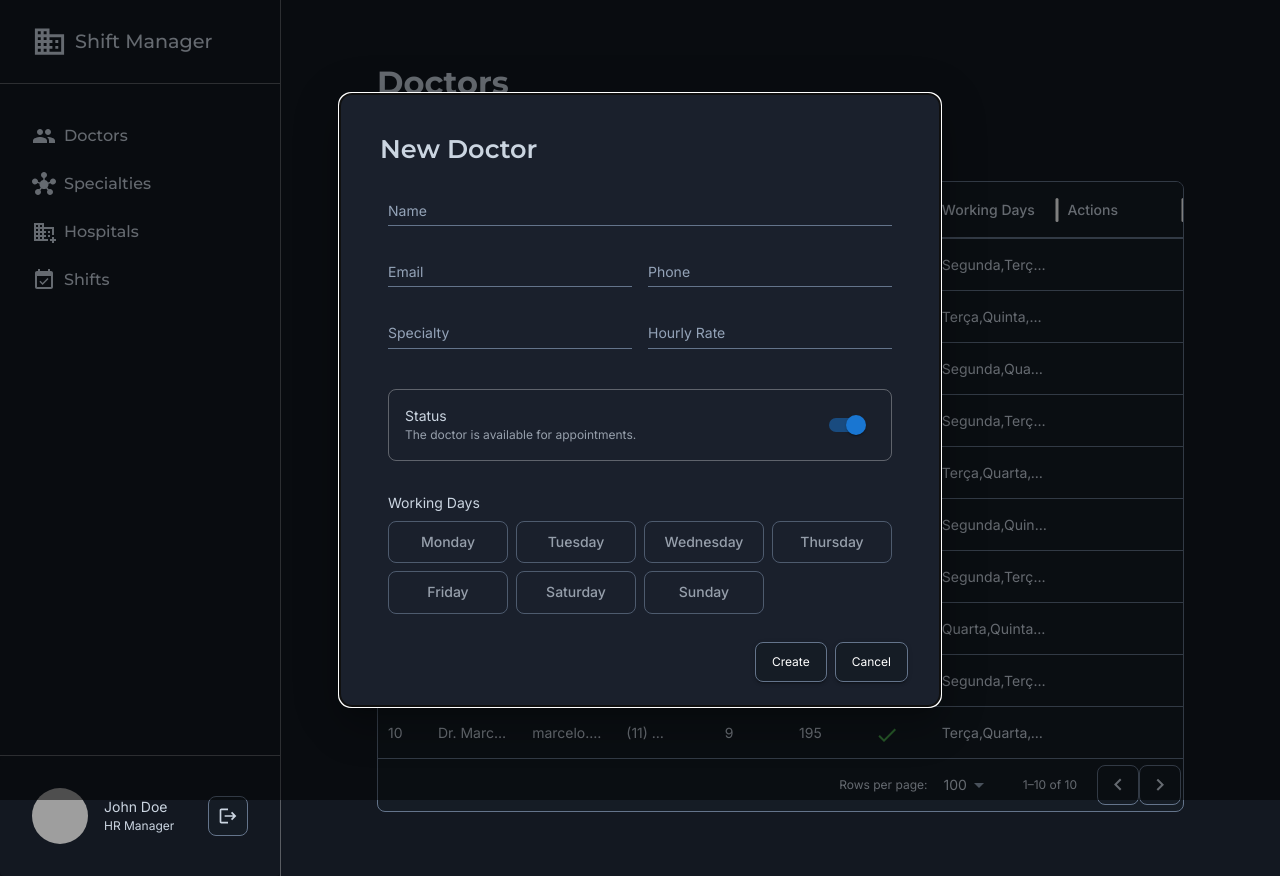
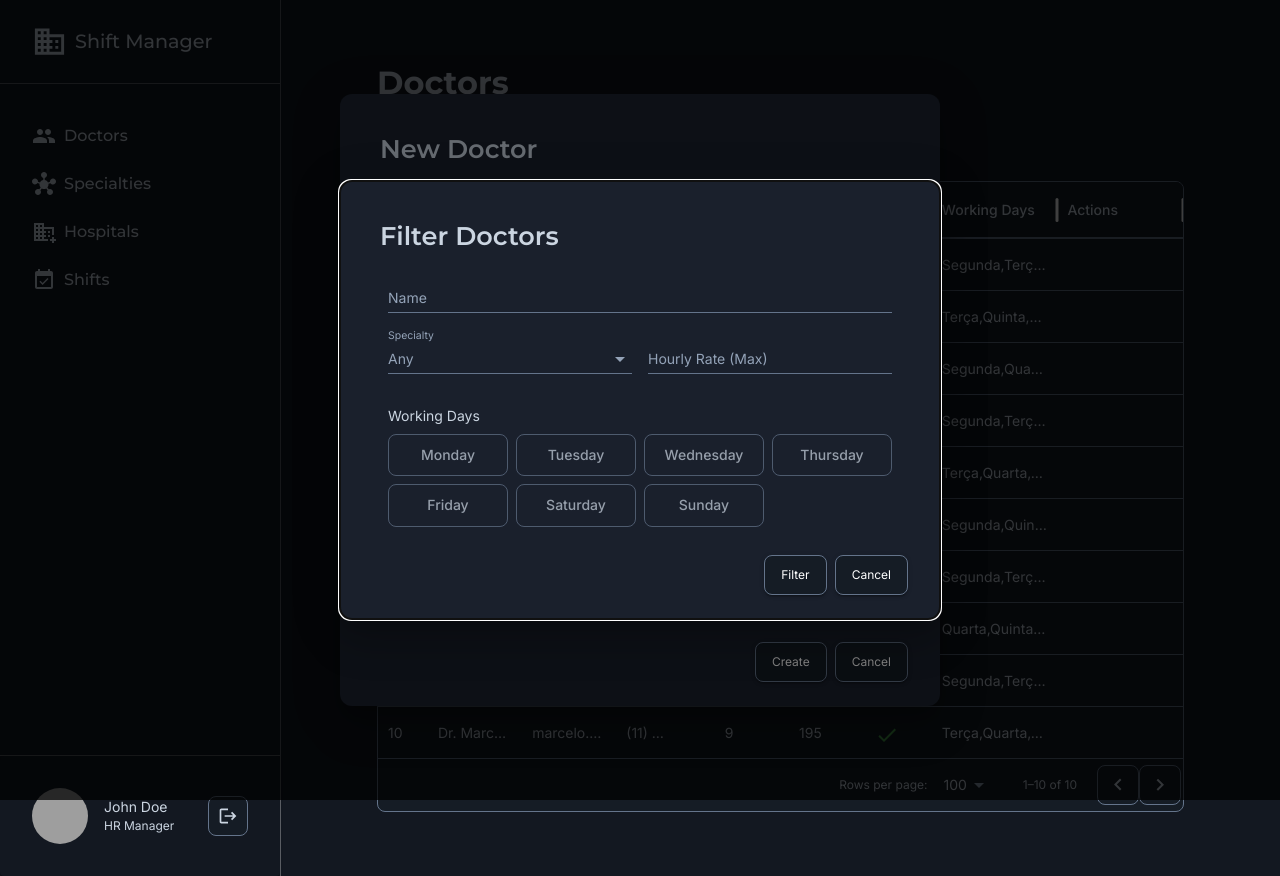
Before and after one commit to Stefano-Vezzoni/shift-manager, a Next.js app: page /doctors in a window 1280 px wide. Built offline with nearby package versions, Linux system fonts and the light colour scheme; grey boxes are pictures that could not be loaded; what @mui/material-nextjs would draw is missing.

Commit message:
feat(DoctorsPage): add DoctorFilterModal component to Doctors page

```diff
--- a/src/app/doctors/page.tsx
+++ b/src/app/doctors/page.tsx
@@ -4,6 +4,7 @@ import { PersonAdd, FilterList, FileDownload, Refresh } from "@mui/icons-materia
 import { Box, Divider, Typography } from "@mui/material";
 import DoctorsDataTable from "./components/DoctorsDataTable";
 import NewDoctorModal from "./components/NewDoctorModal";
+import DoctorFilterModal from "./components/DoctorFilterModal";
 
 export default function Doctors() {
   return (
@@ -26,6 +27,7 @@ export default function Doctors() {
         <DoctorsDataTable />
 
         <NewDoctorModal title="New Doctor" />
+        <DoctorFilterModal title="Filter Doctors" />
       </Box>
     </Box>
   );
```
